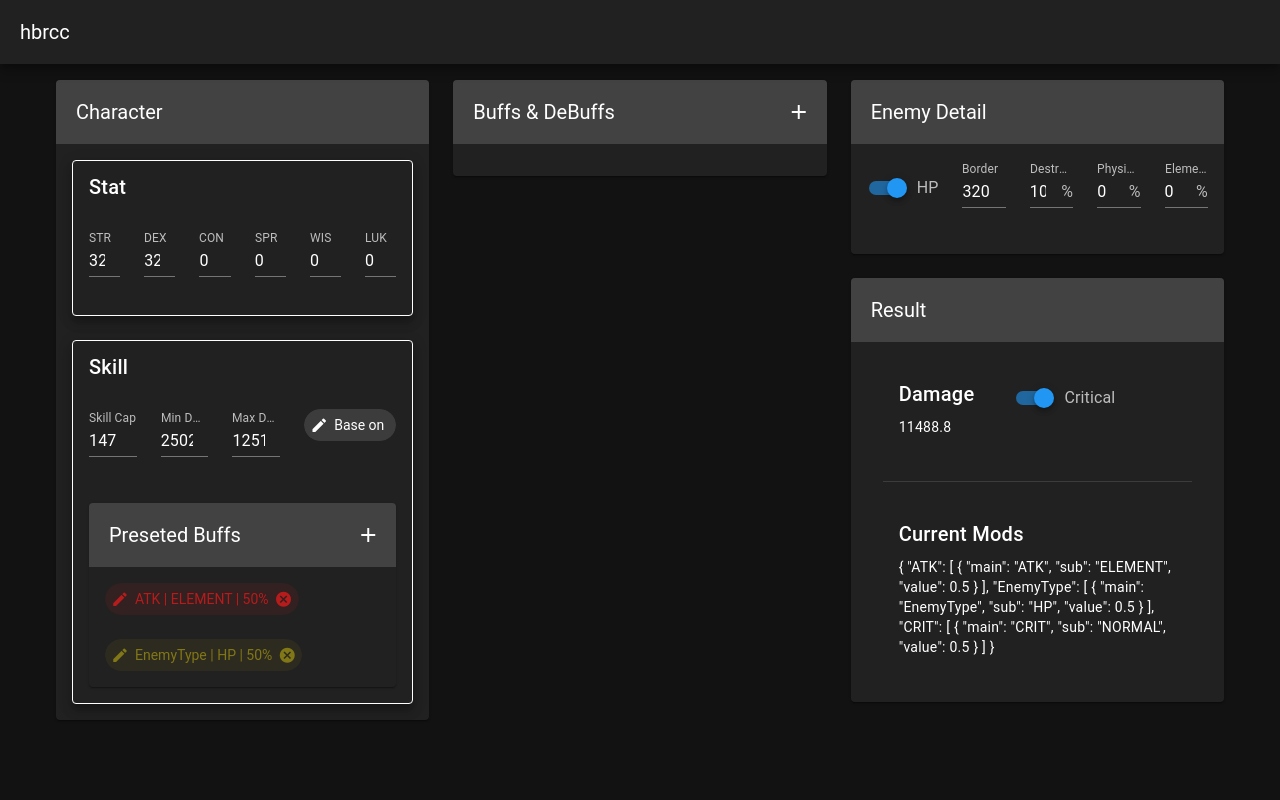
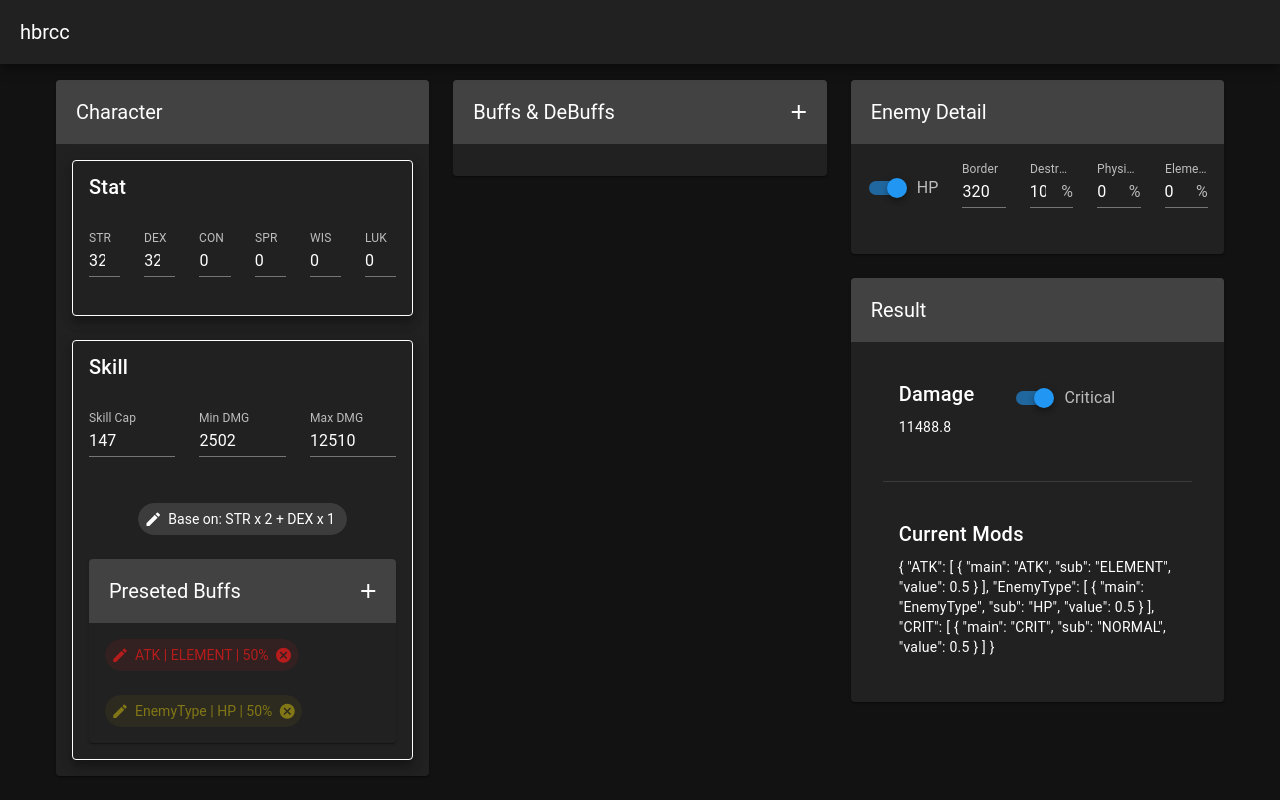
Before and after one commit to TWT233/hbrcc, a Vue app: page / in a window 1280 px wide. Built offline with nearby package versions, Linux system fonts and the light colour scheme.

Commit message:
EditorSkillBaseOn.vue

```diff
--- a/src/components/editors/EditorSkill.vue
+++ b/src/components/editors/EditorSkill.vue
@@ -5,6 +5,10 @@ import ViewMod from "@/components/ViewMods.vue";
 
 import {Skill} from "@/model/skill";
 import NumberField from "@/components/utils/NumberField.vue";
+import {Stat} from "@/model/types";
+import DialogChip from "@/components/utils/DialogChip.vue";
+import EditorSkillBaseOn from "@/components/editors/EditorSkillBaseOn.vue";
+import {sk} from "vuetify/locale";
 
 const props = defineProps<{
   skill: Skill,
@@ -16,8 +20,15 @@ const emit = defineEmits<{
   ]
 }>()
 
+function getBaseString(): string {
+  let result = []
+  for (const stat in props.skill.baseOn) {
+    result.push(`${stat} x ${props.skill.baseOn[stat]}`)
+  }
+  return result.join(' + ')
+}
+
 const dialog = ref(false)
-
 </script>
 
 <template>
@@ -33,14 +44,12 @@ const dialog = ref(false)
         <v-col>
           <NumberField v-model="skill.bar[1]" label="Max DMG"></NumberField>
         </v-col>
-        <v-col>
-          <v-chip @click="dialog=true">
-            <v-icon start icon="mdi-pencil"></v-icon>
-            Base on
-            <v-dialog v-model="dialog" width="auto">
-              <v-card></v-card>
-            </v-dialog>
-          </v-chip>
+      </v-row>
+      <v-row justify="center">
+        <v-col cols="auto">
+          <DialogChip :text="`Base on: ${ getBaseString() }`">
+            <EditorSkillBaseOn v-model:base-on="skill.baseOn"></EditorSkillBaseOn>
+          </DialogChip>
         </v-col>
       </v-row>
       <v-row>
--- /dev/null
+++ b/src/components/editors/EditorSkillBaseOn.vue
@@ -0,0 +1,38 @@
+<script setup lang="ts">
+
+import {Stat, StatMap} from "@/model/types";
+import NumberField from "@/components/utils/NumberField.vue";
+
+const props = defineProps<{
+  baseOn: Partial<StatMap>
+}>()
+
+const emit = defineEmits<{
+  'update:baseOn': [
+    baseOn: Partial<StatMap>,
+  ]
+}>()
+
+function updateBaseOn(stat, value) {
+  props.baseOn[stat] = value
+}
+</script>
+
+<template>
+  <v-card>
+    <v-toolbar title="Skill Base On"></v-toolbar>
+    <v-container>
+      <v-row>
+        <v-col v-for="i in Object.keys(Stat)" :key="i">
+          <NumberField :model-value="baseOn[i]||0"
+                       @update:model-value="value=>updateBaseOn(i,value)"
+                       :label="i"></NumberField>
+        </v-col>
+      </v-row>
+    </v-container>
+  </v-card>
+</template>
+
+<style scoped>
+
+</style>
```
